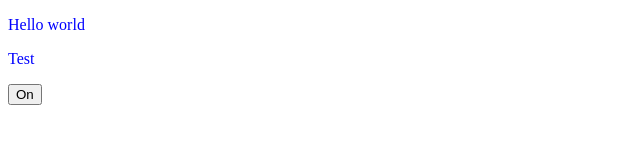
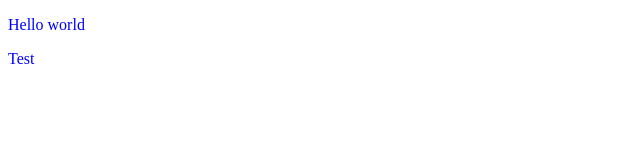
Before and after one commit to RomanOrlov2020/js2024, a plain HTML site: page lesson1/hw/index.html in a window 1280 px wide. Shown: the full height of the page, 0-640 px from the left. Drawn offline with Linux system fonts and the light colour scheme.

Commit message:
button removed

```diff
--- a/lesson1/hw/index.html
+++ b/lesson1/hw/index.html
@@ -9,6 +9,5 @@
 <body>
     <p>Hello world</p>
     <p>Test</p>
-    <button>On</button>
 </body>
 </html>
```
